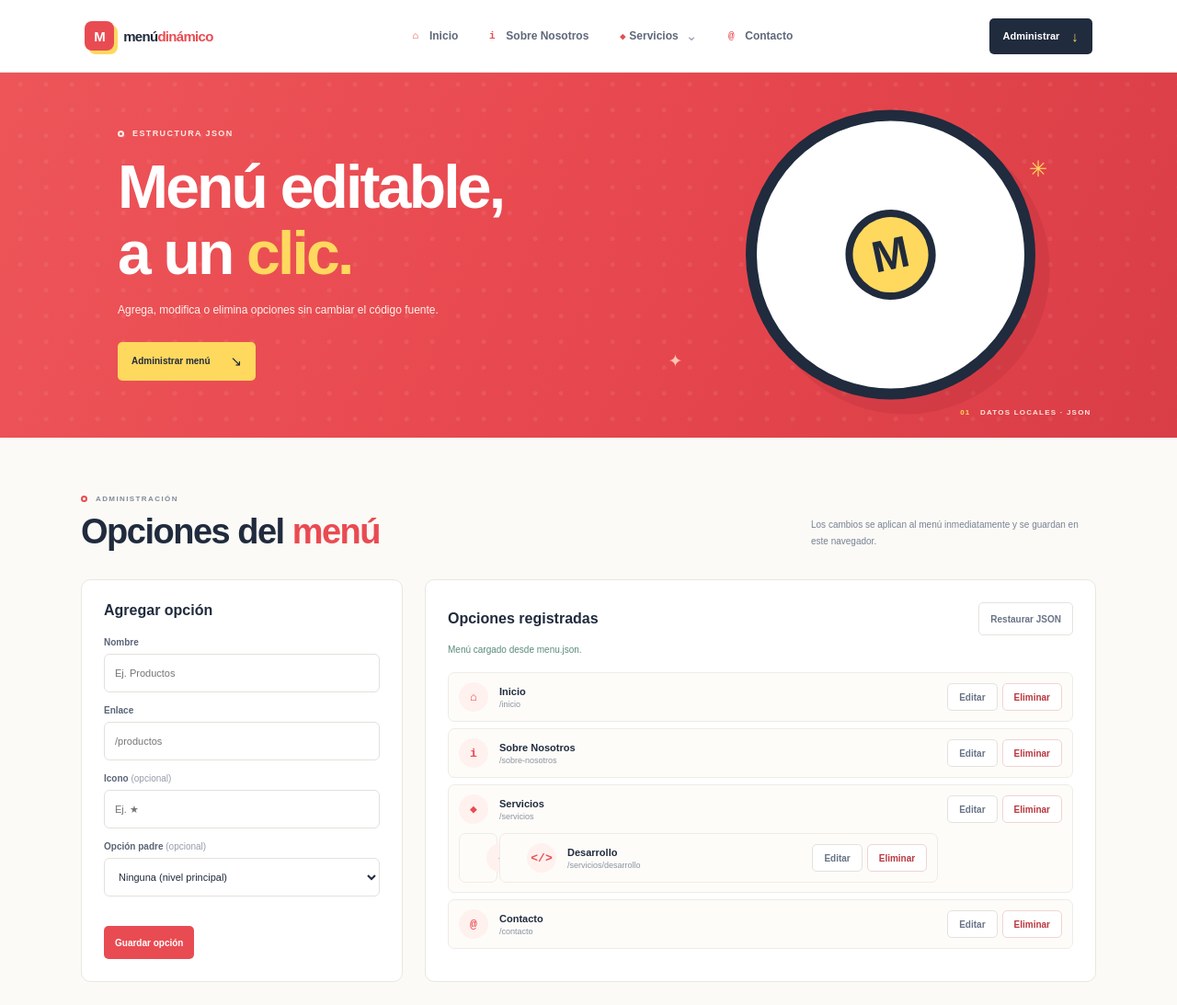
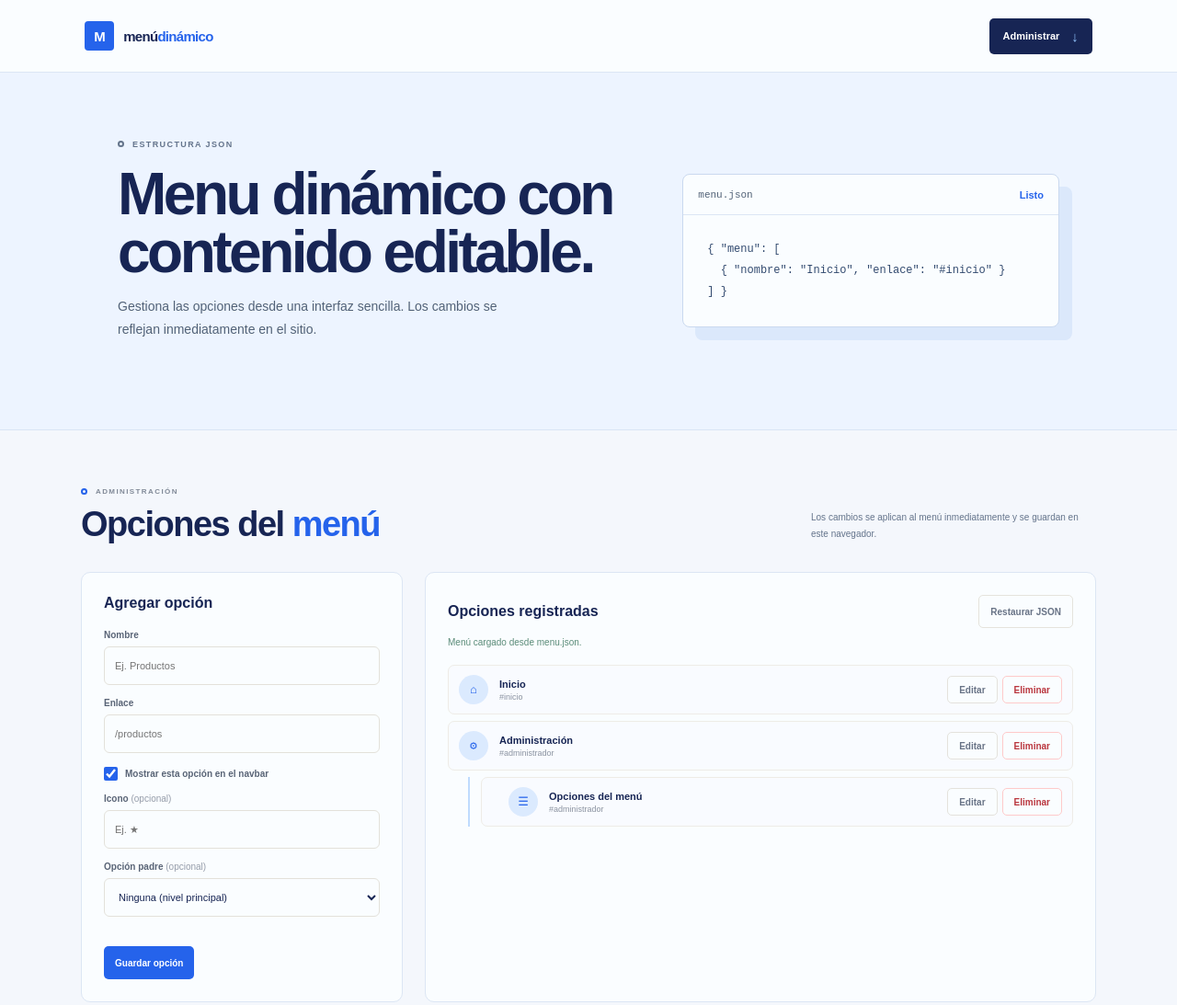
Before and after one commit to XxNatsuENDxX/Menu-Dinamico-JSON, a plain HTML site: page index.html in a window 1280 px wide. Shown: the top 1093 px of the page at 92% size. Drawn offline with Linux system fonts and the light colour scheme.

Commit message:
Ajuste del contenido e interfaz

```diff
--- a/app.js
+++ b/app.js
@@ -1,4 +1,4 @@
-const STORAGE_KEY = "menu-dinamico-json";
+const STORAGE_KEY = "menu-dinamico-json-v3";
 
 const navigationList = document.querySelector("#navigation-list");
 const menuToggle = document.querySelector("#menu-toggle");
@@ -8,6 +8,7 @@ const formTitle = document.querySelector("#form-title");
 const editId = document.querySelector("#edit-id");
 const nameInput = document.querySelector("#menu-name");
 const linkInput = document.querySelector("#menu-link");
+const visibleInput = document.querySelector("#menu-visible");
 const iconInput = document.querySelector("#menu-icon");
 const parentInput = document.querySelector("#menu-parent");
 const formError = document.querySelector("#form-error");
@@ -160,7 +161,16 @@ function createNavigationGroup(item) {
 
 function renderNavigation() {
   navigationList.replaceChildren();
-  menuItems.forEach((item) => {
+  const visibleItems = menuItems
+    .filter((item) => item.mostrarEnMenu !== false)
+    .map((item) => ({
+      ...item,
+      hijos: (item.hijos ?? []).filter((child) => child.mostrarEnMenu !== false),
+    }));
+  const hasItems = visibleItems.length > 0;
+  primaryNavigation.hidden = !hasItems;
+  menuToggle.hidden = !hasItems;
+  visibleItems.forEach((item) => {
     const listItem = (item.hijos ?? []).length
       ? createNavigationGroup(item)
       : document.createElement("li");
@@ -174,7 +184,7 @@ function updateParentOptions() {
   const editingId = Number(editId.value);
   parentInput.replaceChildren();
   parentInput.append(new Option("Ninguna (nivel principal)", ""));
-  flattenItems().forEach((item) => {
+  flattenItems().filter((item) => item.mostrarEnMenu !== false).forEach((item) => {
     if (item.id === editingId) return;
     const descendants = flattenItems(item.hijos ?? []);
     if (editingId && descendants.some((descendant) => descendant.id === editingId)) return;
@@ -183,6 +193,9 @@ function updateParentOptions() {
 }
 
 function createTreeItem(item, level = 0) {
+  const group = document.createElement("div");
+  group.className = "menu-tree-group";
+
   const row = document.createElement("div");
   row.className = "menu-tree-item";
   row.style.setProperty("--level", String(level));
@@ -214,10 +227,14 @@ function createTreeItem(item, level = 0) {
 
   row.append(icon, copy, actions);
 
+  group.append(row);
   if (item.hijos?.length) {
-    item.hijos.forEach((child) => row.append(createTreeItem(child, level + 1)));
+    const children = document.createElement("div");
+    children.className = "menu-tree-children";
+    item.hijos.forEach((child) => children.append(createTreeItem(child, level + 1)));
+    group.append(children);
   }
-  return row;
+  return group;
 }
 
 function renderMenuTree() {
@@ -239,6 +256,7 @@ function beginEdit(item) {
   editId.value = String(item.id);
   nameInput.value = item.nombre;
   linkInput.value = item.enlace;
+  visibleInput.checked = item.mostrarEnMenu !== false;
   iconInput.value = item.icono ?? "";
   formTitle.textContent = "Modificar opción";
   cancelEdit.hidden = false;
@@ -274,6 +292,7 @@ form.addEventListener("submit", (event) => {
 
   const name = sanitizeText(nameInput.value);
   const link = linkInput.value.trim();
+  const visible = visibleInput.checked;
   const icon = sanitizeText(iconInput.value);
 
   if (!name) {
@@ -303,6 +322,7 @@ form.addEventListener("submit", (event) => {
     removeItem(editingId);
     existing.nombre = name;
     existing.enlace = link;
+    existing.mostrarEnMenu = visible;
     existing.icono = icon;
     existing.hijos ??= [];
 
@@ -316,7 +336,14 @@ form.addEventListener("submit", (event) => {
     setStatus(`Se modificó "${name}".`);
   } else {
     const nextId = flattenItems().reduce((highest, item) => Math.max(highest, item.id), 0) + 1;
-    const newItem = { id: nextId, nombre: name, enlace: link, icono: icon, hijos: [] };
+    const newItem = {
+      id: nextId,
+      nombre: name,
+      enlace: link,
+      icono: icon,
+      mostrarEnMenu: visible,
+      hijos: [],
+    };
 
     if (parentId) {
       const parent = findItem(parentId);
--- a/index.html
+++ b/index.html
@@ -4,7 +4,7 @@
     <meta charset="UTF-8" />
     <meta name="viewport" content="width=device-width, initial-scale=1.0" />
     <meta name="description" content="Ejercicio de menú dinámico administrable con JSON." />
-    <meta name="theme-color" content="#e94b52" />
+    <meta name="theme-color" content="#2563eb" />
     <title>Menú Dinámico</title>
     <link rel="stylesheet" href="styles.css" />
     <script src="app.js" defer></script>
@@ -19,13 +19,14 @@
         class="menu-toggle"
         id="menu-toggle"
         type="button"
+        hidden
         aria-label="Abrir menú"
         aria-expanded="false"
         aria-controls="primary-navigation"
       >
         <span></span><span></span><span></span>
       </button>
-      <nav class="primary-navigation" id="primary-navigation" aria-label="Menú principal">
+      <nav class="primary-navigation" id="primary-navigation" aria-label="Menú principal" hidden>
         <ul class="navigation-list" id="navigation-list"></ul>
       </nav>
       <a class="header-cta" href="#administrador">Administrar <span aria-hidden="true">↓</span></a>
@@ -35,14 +36,18 @@
       <section class="hero" id="inicio" aria-labelledby="hero-title">
         <div class="hero-copy">
           <p class="eyebrow"><span class="eyebrow-dot"></span> Estructura JSON</p>
-          <h1 id="hero-title">Menú editable,<br />a un <em>clic.</em></h1>
-          <p>Agrega, modifica o elimina opciones sin cambiar el código fuente.</p>
-          <a class="button button-yellow" href="#administrador">Administrar menú <span aria-hidden="true">↘</span></a>
+          <h1 id="hero-title">Menu dinámico con contenido editable.</h1>
+          <p>Gestiona las opciones desde una interfaz sencilla. Los cambios se reflejan inmediatamente en el sitio.</p>
         </div>
-        <div class="hero-pokeball" aria-hidden="true"><span class="pokeball-center">M</span></div>
-        <div class="hero-caption"><span>01</span> DATOS LOCALES · JSON</div>
-        <span class="hero-spark spark-one" aria-hidden="true">✳</span>
-        <span class="hero-spark spark-two" aria-hidden="true">✦</span>
+        <aside class="hero-data" aria-label="Vista previa de la estructura de datos">
+          <div class="hero-data-heading">
+            <span>menu.json</span>
+            <span class="data-state">Listo</span>
+          </div>
+            <pre><code>{ "menu": [
+  { "nombre": "Inicio", "enlace": "#inicio" }
+] }</code></pre>
+        </aside>
       </section>
 
       <section class="administrator" id="administrador" aria-labelledby="admin-title">
@@ -63,6 +68,11 @@
 
             <label for="menu-link">Enlace</label>
             <input id="menu-link" name="enlace" type="text" maxlength="200" required placeholder="/productos" />
+
+            <div class="visibility-field">
+              <input id="menu-visible" name="visible" type="checkbox" checked />
+              <label for="menu-visible">Mostrar esta opción en el navbar</label>
+            </div>
 
             <label for="menu-icon">Icono <span>(opcional)</span></label>
             <input id="menu-icon" name="icono" type="text" maxlength="6" placeholder="Ej. ★" />
--- a/menu.json
+++ b/menu.json
@@ -3,45 +3,27 @@
     {
       "id": 1,
       "nombre": "Inicio",
-      "enlace": "/inicio",
+      "enlace": "#inicio",
       "icono": "⌂",
+      "mostrarEnMenu": false,
       "hijos": []
     },
     {
       "id": 2,
-      "nombre": "Sobre Nosotros",
-      "enlace": "/sobre-nosotros",
-      "icono": "i",
-      "hijos": []
-    },
-    {
-      "id": 3,
-      "nombre": "Servicios",
-      "enlace": "/servicios",
-      "icono": "◆",
+      "nombre": "Administración",
+      "enlace": "#administrador",
+      "icono": "⚙",
+      "mostrarEnMenu": false,
       "hijos": [
         {
-          "id": 31,
-          "nombre": "Diseño",
-          "enlace": "/servicios/diseno",
-          "icono": "✦",
-          "hijos": []
-        },
-        {
-          "id": 32,
-          "nombre": "Desarrollo",
-          "enlace": "/servicios/desarrollo",
-          "icono": "</>",
+          "id": 21,
+          "nombre": "Opciones del menú",
+          "enlace": "#administrador",
+          "icono": "☰",
+          "mostrarEnMenu": false,
           "hijos": []
         }
       ]
-    },
-    {
-      "id": 4,
-      "nombre": "Contacto",
-      "enlace": "/contacto",
-      "icono": "@",
-      "hijos": []
     }
   ]
 }
--- a/styles.css
+++ b/styles.css
@@ -1,19 +1,23 @@
 :root {
   font-family: "DM Sans", sans-serif;
-  color: #202b3d;
-  background: #fbfaf6;
+  color: #172554;
+  background: #f6f8fc;
   font-synthesis: none;
   text-rendering: optimizeLegibility;
-  --red: #e94b52;
-  --red-dark: #d83a43;
-  --ink: #202b3d;
-  --muted: #788294;
-  --paper: #fbfaf6;
-  --yellow: #ffd85e;
+  --red: #2563eb;
+  --red-dark: #1d4ed8;
+  --ink: #172554;
+  --muted: #64748b;
+  --paper: #f4f7fc;
+  --yellow: #93c5fd;
 }
 
 * {
   box-sizing: border-box;
+}
+
+[hidden] {
+  display: none !important;
 }
 
 html {
@@ -49,8 +53,8 @@ button {
   align-items: center;
   justify-content: space-between;
   padding: 0 7.2%;
-  background: #fff;
-  box-shadow: 0 1px 0 #e9e7df;
+  background: #fafdff;
+  box-shadow: 0 1px 0 #dce6f4;
 }
 
 .brand {
@@ -65,30 +69,6 @@ button {
 
 .brand > span:last-child > span {
   color: var(--red);
-}
-
-.pokeball-logo {
-  position: relative;
-  display: inline-block;
-  width: 30px;
-  height: 30px;
-  overflow: hidden;
-  border: 2px solid var(--ink);
-  border-radius: 50%;
-  background: linear-gradient(to bottom, var(--red) 0 46%, var(--ink) 46% 54%, #fff 54% 100%);
-}
-
-.pokeball-logo::before {
-  position: absolute;
-  top: 50%;
-  left: 50%;
-  width: 9px;
-  height: 9px;
-  transform: translate(-50%, -50%);
-  border: 2px solid var(--ink);
-  border-radius: 50%;
-  background: white;
-  content: "";
 }
 
 .primary-navigation {
@@ -145,6 +125,7 @@ button {
   position: absolute;
   top: calc(100% - 1px);
   left: -18px;
+  z-index: 20;
   display: none;
   width: 230px;
   max-height: 360px;
@@ -178,7 +159,7 @@ button {
 }
 
 .submenu-link:hover {
-  background: #fff5f1;
+  background: #eff6ff;
 }
 
 .header-cta {
@@ -210,15 +191,16 @@ button {
 
 .hero {
   position: relative;
-  display: flex;
-  min-height: 398px;
+  display: grid;
+  min-height: 390px;
+  grid-template-columns: minmax(0, 1.15fr) minmax(280px, 0.85fr);
   align-items: center;
+  gap: 60px;
   overflow: hidden;
-  padding: 60px 10%;
-  background:
-    radial-gradient(circle at 79% 49%, #ffffff12 0 2px, transparent 3px) 0 0 / 28px 28px,
-    linear-gradient(115deg, #ed5559 0%, #e7474e 54%, #d93d46 100%);
-  color: white;
+  padding: 58px 10%;
+  border-bottom: 1px solid #d9e5f5;
+  background: #edf4ff;
+  color: var(--ink);
 }
 
 .hero-copy {
@@ -232,7 +214,7 @@ button {
   align-items: center;
   gap: 9px;
   margin: 0 0 18px;
-  color: #ffebe5;
+  color: #64748b;
   font-size: 9px;
   font-weight: 800;
   letter-spacing: 1.4px;
@@ -247,24 +229,20 @@ button {
 }
 
 .hero h1 {
+  max-width: 660px;
   margin: 0;
-  font-size: clamp(42px, 5.3vw, 66px);
+  font-size: clamp(44px, 5vw, 72px);
   font-weight: 800;
-  letter-spacing: -2.8px;
-  line-height: 1.08;
-}
-
-.hero h1 em {
-  color: var(--yellow);
-  font-style: normal;
+  letter-spacing: -3.5px;
+  line-height: 0.98;
 }
 
 .hero-copy > p:not(.eyebrow) {
   max-width: 420px;
   margin: 16px 0 23px;
-  color: #fff3ed;
-  font-size: 12px;
-  line-height: 1.8;
+  color: #526277;
+  font-size: 14px;
+  line-height: 1.75;
 }
 
 .button {
@@ -278,87 +256,57 @@ button {
   font-weight: 800;
 }
 
-.button-yellow {
-  background: var(--yellow);
-  color: var(--ink);
+.button-primary {
+  background: var(--ink);
+  color: #fafdff;
   transition: transform 150ms ease, background 150ms ease;
 }
 
-.button-yellow:hover {
+.button-primary:hover {
   transform: translateY(-2px);
-  background: #ffe580;
+  background: var(--red);
 }
 
 .button span {
   font-size: 15px;
 }
 
-.hero-pokeball {
-  position: absolute;
-  top: 50%;
-  right: 12%;
-  width: clamp(190px, 25vw, 315px);
-  aspect-ratio: 1;
-  transform: translateY(-50%) rotate(-12deg);
-  border: 14px solid #202b3d;
-  border-radius: 50%;
-  background: linear-gradient(to bottom, #f8f6ef 0 47%, #202b3d 47% 53%, #f8f6ef 53% 100%);
-  box-shadow: 12px 19px 0 #9c273132, inset 0 0 0 3px #ffffff90;
+.hero-data {
+  width: 100%;
+  max-width: 420px;
+  justify-self: end;
+  overflow: hidden;
+  border: 1px solid #cad9ef;
+  border-radius: 8px;
+  background: #fafdff;
+  box-shadow: 14px 14px 0 #dbe8fb;
 }
 
-.hero-pokeball::before {
-  position: absolute;
-  inset: 0 0 50%;
-  border-radius: 999px 999px 0 0;
-  background: linear-gradient(135deg, #f56c69, #d52d39);
-  content: "";
+.hero-data-heading {
+  display: flex;
+  min-height: 44px;
+  align-items: center;
+  justify-content: space-between;
+  padding: 0 16px;
+  border-bottom: 1px solid #dce6f4;
+  color: #526277;
+  font-family: monospace;
+  font-size: 11px;
 }
 
-.pokeball-center {
-  position: absolute;
-  z-index: 1;
-  top: 50%;
-  left: 50%;
-  width: 29%;
-  aspect-ratio: 1;
-  transform: translate(-50%, -50%);
-  border: 9px solid #202b3d;
-  border-radius: 50%;
-  background: #fff;
-  box-shadow: inset 0 0 0 5px #f4f1e9;
+.data-state {
+  color: #2563eb;
+  font-family: "DM Sans", sans-serif;
+  font-weight: 800;
 }
 
-.hero-caption {
-  position: absolute;
-  right: 7.3%;
-  bottom: 23px;
-  color: #ffe4dc;
-  font-size: 8px;
-  font-weight: 700;
-  letter-spacing: 1.2px;
-}
-
-.hero-caption span {
-  margin-right: 7px;
-  color: var(--yellow);
-}
-
-.hero-spark {
-  position: absolute;
-  color: var(--yellow);
-}
-
-.spark-one {
-  top: 23%;
-  right: 11%;
-  font-size: 24px;
-}
-
-.spark-two {
-  right: 42%;
-  bottom: 18%;
-  color: #ffc2b3;
-  font-size: 19px;
+.hero-data pre {
+  margin: 0;
+  padding: 26px;
+  color: #334b70;
+  font-size: 12px;
+  line-height: 1.9;
+  white-space: pre-wrap;
 }
 
 .pokedex-section {
@@ -718,23 +666,12 @@ button {
   justify-content: space-between;
   gap: 16px;
   padding: 14px 7.2%;
-  border-top: 1px solid #e9e7df;
-  background: #fff;
+  border-top: 1px solid #dce6f4;
+  background: #fafdff;
 }
 
 .footer-brand {
   font-size: 13px;
-}
-
-.footer-brand .pokeball-logo {
-  width: 26px;
-  height: 26px;
-  border-width: 1.5px;
-}
-
-.footer-brand .pokeball-logo::before {
-  width: 8px;
-  height: 8px;
 }
 
 .site-footer p {
@@ -962,12 +899,12 @@ button {
   width: 32px;
   height: 32px;
   place-items: center;
-  border-radius: 8px;
+  border-radius: 4px;
   background: var(--red);
   color: white;
   font-size: 15px;
   font-weight: 800;
-  box-shadow: 4px 4px 0 var(--yellow);
+  box-shadow: none;
 }
 
 .navigation-icon,
@@ -983,30 +920,6 @@ button {
   min-width: 14px;
   color: var(--red);
   font-size: 11px;
-}
-
-.hero-pokeball {
-  display: grid;
-  border: 12px solid #202b3d;
-  place-items: center;
-  background: #fff !important;
-}
-
-.hero-pokeball::before {
-  display: none;
-}
-
-.pokeball-center {
-  display: grid;
-  width: 34%;
-  aspect-ratio: 1;
-  place-items: center;
-  border: 8px solid #202b3d;
-  background: var(--yellow);
-  color: var(--ink);
-  font-size: clamp(24px, 4vw, 48px);
-  font-weight: 800;
-  box-shadow: none;
 }
 
 .administrator {
@@ -1026,9 +939,9 @@ button {
 
 .menu-form,
 .menu-manager {
-  border: 1px solid #e9e7e0;
+  border: 1px solid #dce6f4;
   border-radius: 10px;
-  background: white;
+  background: #fafdff;
 }
 
 .menu-form {
@@ -1064,15 +977,36 @@ button {
   border: 1px solid #e3e1da;
   border-radius: 6px;
   outline: none;
-  background: white;
+  background: #fafdff;
   color: var(--ink);
   font-size: 11px;
 }
 
 .menu-form input:focus,
 .menu-form select:focus {
-  border-color: #e87a7e;
-  box-shadow: 0 0 0 3px #e94b5214;
+  border-color: #60a5fa;
+  box-shadow: 0 0 0 3px #2563eb14;
+}
+
+.visibility-field {
+  display: flex;
+  align-items: center;
+  gap: 8px;
+  margin-top: 15px;
+}
+
+.menu-form .visibility-field input {
+  width: 15px;
+  min-height: 15px;
+  margin: 0;
+  accent-color: var(--red);
+}
+
+.menu-form .visibility-field label {
+  margin: 0;
+  color: #596476;
+  font-size: 10px;
+  font-weight: 600;
 }
 
 .form-error {
@@ -1107,7 +1041,7 @@ button {
 
 .button-reset {
   border: 1px solid #e5e3dc;
-  background: white;
+  background: #fafdff;
   color: #687386;
 }
 
@@ -1144,6 +1078,18 @@ button {
   gap: 7px;
 }
 
+.menu-tree-group {
+  min-width: 0;
+}
+
+.menu-tree-children {
+  display: grid;
+  gap: 7px;
+  margin: 7px 0 0 22px;
+  padding-left: 12px;
+  border-left: 2px solid #bfdbfe;
+}
+
 .menu-tree-item {
   display: grid;
   grid-template-columns: 34px minmax(0, 1fr) auto;
@@ -1153,14 +1099,14 @@ button {
   padding: 10px 11px 10px calc(11px + var(--level) * 18px);
   border: 1px solid #eeece6;
   border-radius: 7px;
-  background: #fdfcf9;
+  background: #f9fbff;
 }
 
 .tree-icon {
   width: 32px;
   height: 32px;
   border-radius: 50%;
-  background: #fff1ee;
+  background: #dbeafe;
   color: var(--red);
   font-size: 13px;
 }
@@ -1190,12 +1136,12 @@ button {
 .tree-actions button {
   min-height: 30px;
   border: 1px solid #e4e2dc;
-  background: white;
+  background: #fafdff;
   color: #687386;
 }
 
 .tree-actions .delete-button {
-  border-color: #f1d3d5;
+  border-color: #fecaca;
   color: #ba373f;
 }
 
@@ -1209,12 +1155,10 @@ button {
   }
 
   .hero {
+    grid-template-columns: minmax(0, 1fr) 300px;
+    gap: 35px;
     padding-right: 7%;
     padding-left: 7%;
-  }
-
-  .hero-pokeball {
-    right: 8%;
   }
 
   .pokedex-section {
@@ -1302,13 +1246,12 @@ button {
   }
 
   .hero {
-    min-height: 370px;
+    min-height: 340px;
+    grid-template-columns: 1fr;
   }
 
-  .hero-pokeball {
-    right: -55px;
-    width: 230px;
-    opacity: 0.34;
+  .hero-data {
+    display: none;
   }
 
   .spark-one {
@@ -1441,6 +1384,10 @@ button {
     grid-template-columns: 34px minmax(0, 1fr);
   }
 
+  .menu-tree-children {
+    margin-left: 10px;
+  }
+
   .tree-actions {
     grid-column: 2;
   }
```
Also changed, not shown: README.md.
